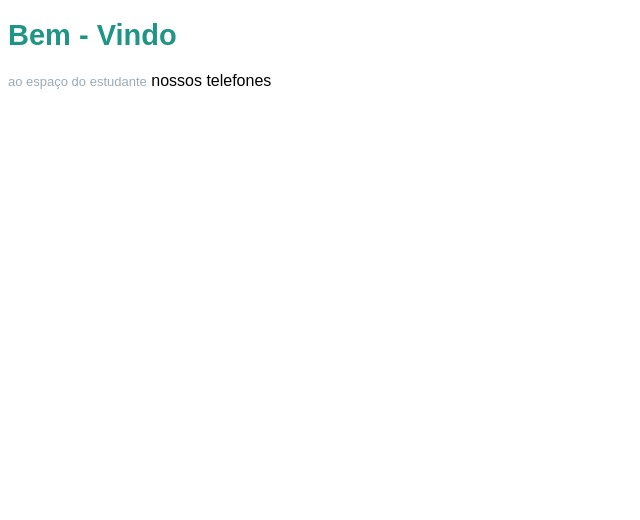
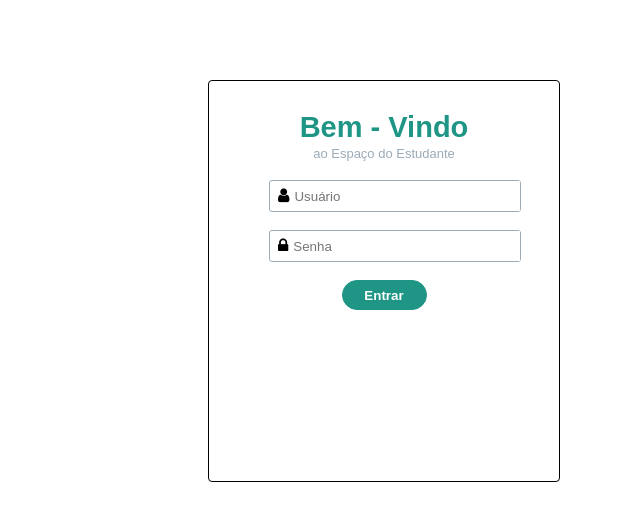
Before and after one commit to schmidtmayara1/Clone_estudante_s, a plain HTML site: page index.html in a window 1280 px wide. Shown: the whole page, without its empty margins (0-640 px from the left). Drawn offline with Linux system fonts and the light colour scheme.

Commit message:
alteracoes feitas

```diff
--- a/index.html
+++ b/index.html
@@ -5,11 +5,34 @@
     <meta name="viewport" content="width=device-width, initial-scale=1.0">
     <title>Espaço do Estudante Fake</title>
     <link rel="stylesheet" href="style.css">
+    <link href="https://stackpath.bootstrapcdn.com/font-awesome/4.7.0/css/font-awesome.min.css" rel="stylesheet" integrity="sha384-wvfXpqpZZVQGK6TAh5PVlGOfQNHSoD2xbE+QkPxCAFlNEevoEH3Sl0sibVcOQVnN"
+    crossorigin="anonymous">
 </head>
 <body > <!--style="background-color: aqua; font-family: Arial, Helvetica, sans-serif; text-align: center;-->
-    <h1>Bem - Vindo</h1>
-    <span id="subtitulo">ao espaço do estudante</span>
-    <span id="telefone">nossos telefones</span>
+    <div class="login">
+        <h1><b>Bem - Vindo</b></h1>
+        <span id="subtitulo">ao Espaço do Estudante</span> <br><br>
+
+        <div class="inputs_login">
+            <i class="fa fa-user"></i>
+            <input type="text" placeholder="Usuário">
+
+        </div> <br>
+        <div class="inputs_login">
+            <i class="fa fa-lock"></i>
+            <input type="password" placeholder="Senha">
+
+
+        </div> <br>
+        <button id = "button"><b>Entrar</b></button>
+
+
+
+    </div>
+
+
+
+    <!--<span id="telefone">nossos telefones</span>-->
 
 
 </body>
--- a/style.css
+++ b/style.css
@@ -4,9 +4,50 @@ body{
 }
 h1{
     font-size: 29px;
+    font-weight: bold;
     color: #1E9585;
+    margin:0;
 }
 #subtitulo{
     font-size: 13px;
     color: #9BABB7;
+
 }
+.login{
+    width: 230px;
+    height: 340px;
+    border: 1px solid #000;
+    border-radius: 4px;
+    margin: 80px 0 0 200px;
+    padding: 30px 60px;
+    text-align: center;
+}
+.inputs_login{
+    width: 250px;
+    height: 30px;
+    border: 1px solid #9BABB7;
+    border-radius: 3px;
+    display: flex;
+
+}
+.inputs_login input{
+    height: 28px;
+    border: none;
+    outline: none;
+    margin-left: 3px;
+    width: calc(100% - 12px);
+}
+.inputs_login i {
+    margin-left: 8px;
+    line-height: 28px;
+}
+#button{
+    border-radius: 20px;
+    border: 1px solid #1E9585;
+    width: 85px;
+    height: 30px;
+    background-color: #1E9585;
+    font-family: Arial, Helvetica, sans-serif;
+    color: #FFF;
+
+}
```
